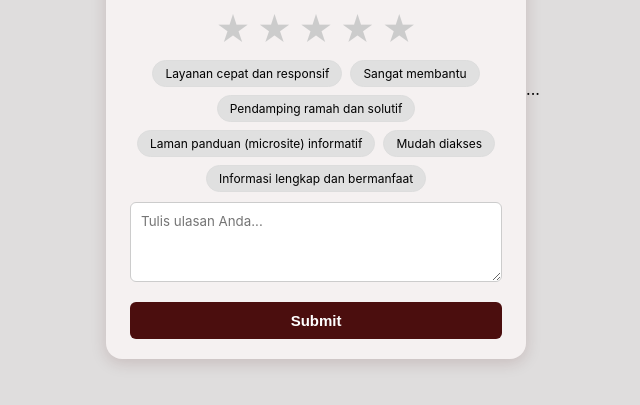
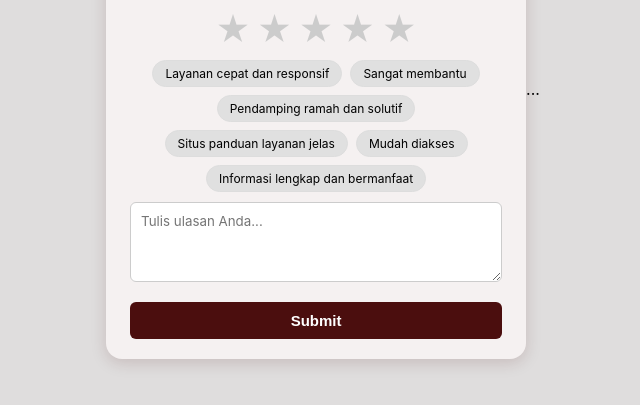
Before and after one commit to maulidanafi23-dot/feedback, a plain HTML site: page index.html in a window 1280 px wide. Shown: the part 311-716 px from the top of the page, without its empty margins (317-957 px from the left). Drawn offline with Linux system fonts and the light colour scheme.

Commit message:
Update index.html

```diff
--- a/index.html
+++ b/index.html
@@ -176,7 +176,7 @@
       <div class="chip">Layanan cepat dan responsif</div>
       <div class="chip">Sangat membantu</div>
       <div class="chip">Pendamping ramah dan solutif</div>
-      <div class="chip">Laman panduan (microsite) informatif</div>
+      <div class="chip">Situs panduan layanan jelas</div>
       <div class="chip">Mudah diakses</div>
       <div class="chip">Informasi lengkap dan bermanfaat</div>
 
```
